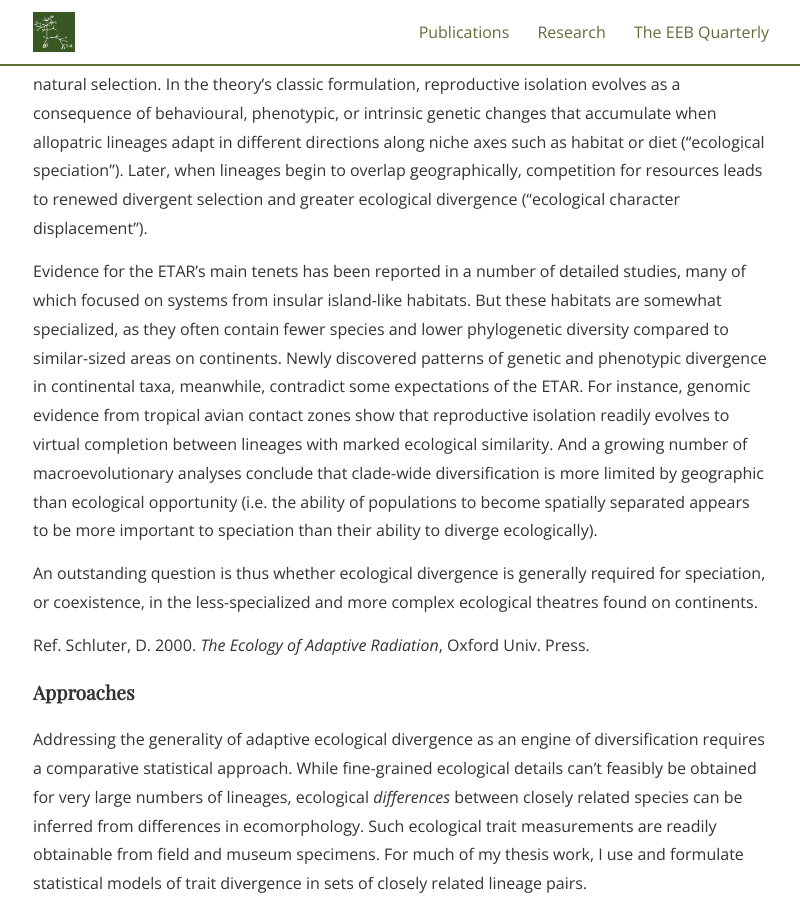
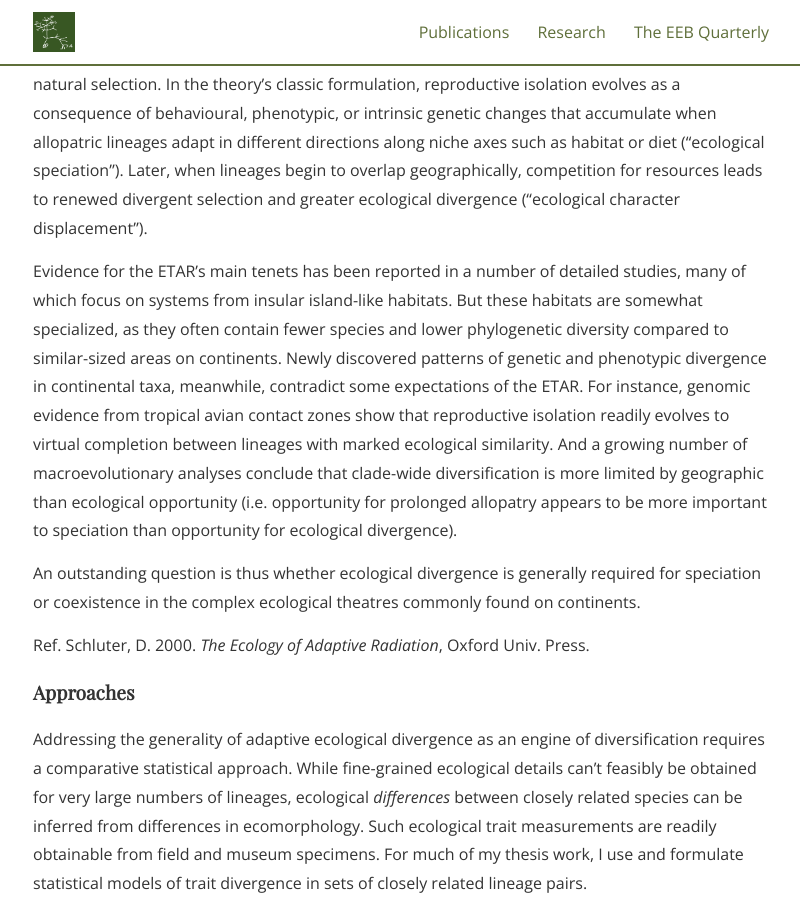
Before and after one commit to SeanASAnderson/SeanASAnderson.github.io, a Jekyll site: the page built from research.md, in a window 1280 px wide and 900 px high, scrolled down 818 px. Shown: the whole window, without its empty margins (239-1039 px from the left). Built offline with Jekyll 4.4.1, drawn with Linux system fonts in a browser that asks for light colours; nearby versions of some CDN libraries; some web fonts are replaced.

```diff
--- a/research.md
+++ b/research.md
@@ -21,9 +21,9 @@
 
 For the past twenty years, evolutionary ecologists have largely viewed diversification through the lens of the ecological theory of adaptive radiation (ETAR; Schluter 2000), an intuitive and influential synthesis in which both speciation and the establishment of sympatry are driven by divergent natural selection. In the theory's classic formulation, reproductive isolation evolves as a consequence of behavioural, phenotypic, or intrinsic genetic changes that accumulate when allopatric lineages adapt in different directions along niche axes such as habitat or diet (“ecological speciation”). Later, when lineages begin to overlap geographically, competition for resources leads to renewed divergent selection and greater ecological divergence (“ecological character displacement”).
 
-Evidence for the ETAR's main tenets has been reported in a number of detailed studies, many of which focused on systems from insular island-like habitats. But these habitats are somewhat specialized, as they often contain fewer species and lower phylogenetic diversity compared to similar-sized areas on continents. Newly discovered patterns of genetic and phenotypic divergence in continental taxa, meanwhile, contradict some expectations of the ETAR. For instance, genomic evidence from tropical avian contact zones show that reproductive isolation readily evolves to virtual completion between lineages with marked ecological similarity. And a growing number of macroevolutionary analyses conclude that clade-wide diversification is more limited by geographic than ecological opportunity (i.e. the ability of populations to become spatially separated appears to be more important to speciation than their ability to diverge ecologically).
+Evidence for the ETAR's main tenets has been reported in a number of detailed studies, many of which focus on systems from insular island-like habitats. But these habitats are somewhat specialized, as they often contain fewer species and lower phylogenetic diversity compared to similar-sized areas on continents. Newly discovered patterns of genetic and phenotypic divergence in continental taxa, meanwhile, contradict some expectations of the ETAR. For instance, genomic evidence from tropical avian contact zones show that reproductive isolation readily evolves to virtual completion between lineages with marked ecological similarity. And a growing number of macroevolutionary analyses conclude that clade-wide diversification is more limited by geographic than ecological opportunity (i.e. opportunity for prolonged allopatry appears to be more important to speciation than opportunity for ecological divergence).
 
-An outstanding question is thus whether ecological divergence is generally required for speciation, or coexistence, in the less-specialized and more complex ecological theatres found on continents.
+An outstanding question is thus whether ecological divergence is generally required for speciation or coexistence in the complex ecological theatres commonly found on continents.
 
 Ref. Schluter, D. 2000. *The Ecology of Adaptive Radiation*, Oxford Univ. Press.
 
```
